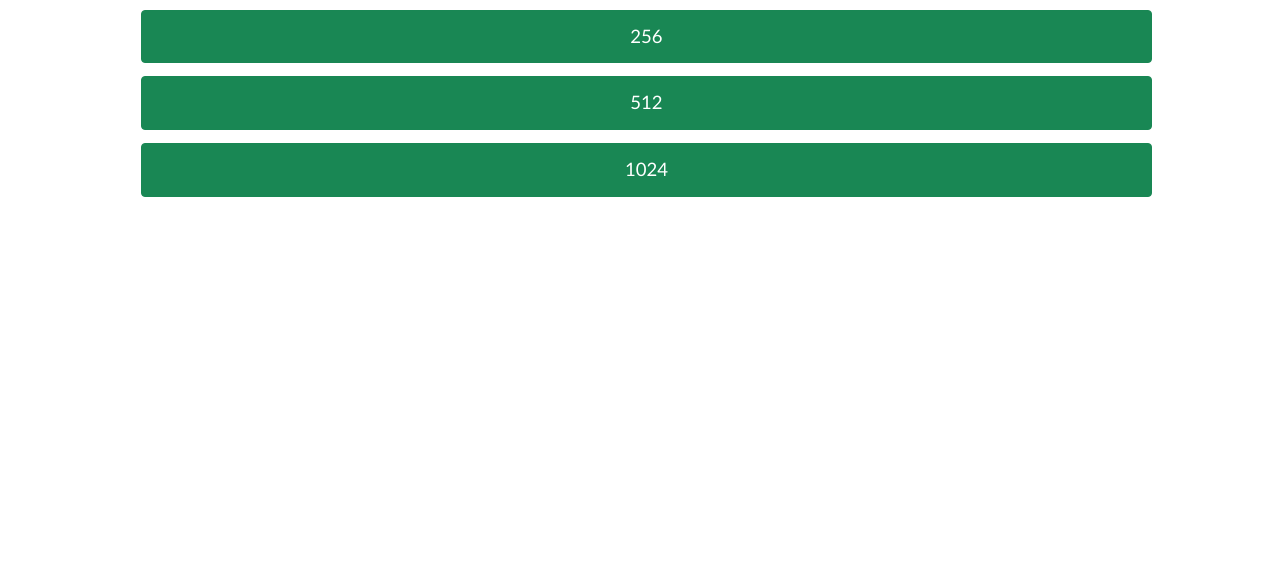
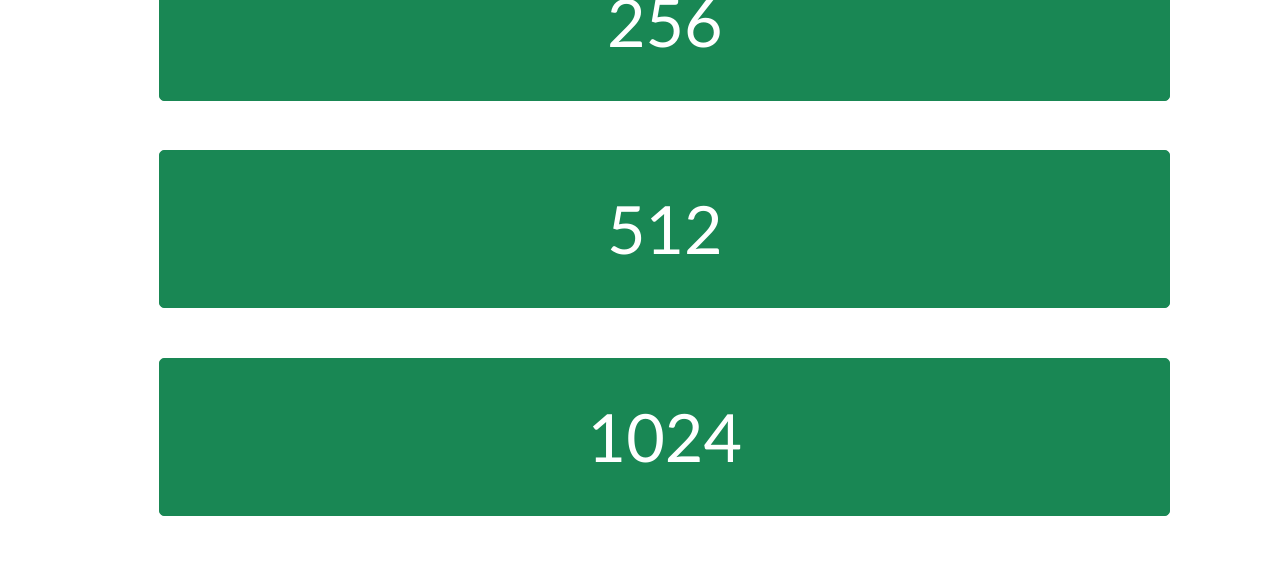
Before and after one commit to Axelweaver/ympay, a plain HTML site: page index.html in a window 1280 px wide. Shown: the part 363-927 px from the top of the page. Before the commit the page ends 816 px from the top, so only its background shows below. Drawn offline with Linux system fonts and the light colour scheme.

Commit message:
Refactoring, change styles

```diff
--- a/css/styles-v1.1.css
+++ b/css/styles-v1.2.css
@@ -6,7 +6,7 @@ body {
 	display: flex;
 	justify-content: center;
 	align-items: center;
-	min-height: 100vh;
+    min-height: 96vh;
 }
 
 form {
@@ -19,17 +19,17 @@ input[type='submit'] {
     text-align: center;
     text-decoration: none;
     border: 1px solid #198754;
-    border-radius: 0.25rem;
-    padding: 0.75rem 0.375rem;
+    border-radius: 5px;
+	padding: 1.75rem 1.375rem;
     font-family: 'Calibri';
-    font-size: 1.16rem;
+	font-size: 4.16rem;
     font-weight: 400;
     line-height: 1.5;
     color: #fff;
     background-color: #198754;
     border-color: #198754;
     width: 100%;
-    margin: 0.4rem;
+	margin: 1.55rem;
 }
 input[type='submit']:hover {
 	background-color: #157347;
--- a/index.html
+++ b/index.html
@@ -3,20 +3,15 @@
 <head>
 	<meta charset="utf-8">
 	<title>Donate!</title>
-	<link href="css/styles-v1.1.css" rel="stylesheet">
+	<link href="css/styles-v1.2.css" rel="stylesheet">
 </head>
 <body>
-
 	<div class='form-container'>
-
 		<form method="POST" action="https://yoomoney.ru/quickpay/confirm">
 			<h1>Choose amount to donate</h1>
 			<input type="hidden" name="receiver" value="410011837841236"/>
 			<input type="hidden" name="label" value="$order_id"/>
 			<input type="hidden" name="quickpay-form" value="button"/>
-			<!-- <input type="hidden" name="sum" value="4568.25" data-type="number"/> -->
-			<!-- <label><input type="radio" name="paymentType" value="PC"/>ЮMoney</label> -->
-			<!-- <label><input type="radio" name="paymentType" value="AC"/>Банковской картой</label> -->
 			<input type="submit" name='sum' value='128'>
 			<input type="submit" name='sum' value='256'>
 			<input type="submit" name='sum' value='512'>
```
